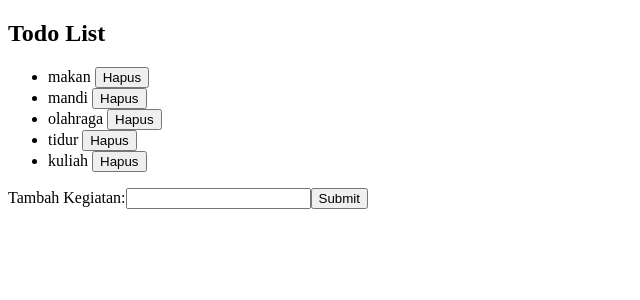
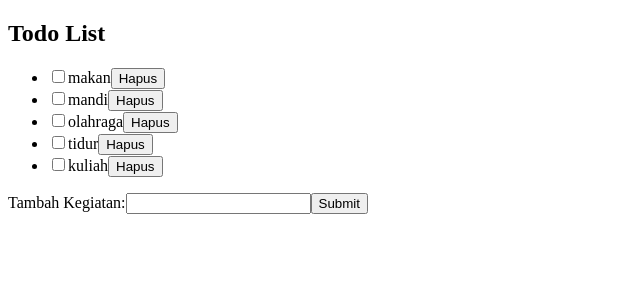
Before and after one commit to Hadoooyyy/32-pbk-uts-233510483, a Vue app: page / in a window 1280 px wide. Shown: the top 300 px of the page, without its empty margins (0-640 px from the left). Built offline with nearby package versions, Linux system fonts and the light colour scheme.

Commit message:
MENAMBAHKAN TOMBOL CEKLIS UNTUK MENANDAI KEGIATAN YANG SUDAH DI KERJAKAN

```diff
--- a/src/components/HelloWorld.vue
+++ b/src/components/HelloWorld.vue
@@ -3,6 +3,7 @@ import { ref } from 'vue'
 
 const activities = ref(['makan', 'mandi', 'olahraga', 'tidur', 'kuliah'])
 const newActivity = ref('')
+const doneActivities = ref(new Set())
 
 function addActivity() {
   if (newActivity.value.trim() !== '') {
@@ -13,6 +14,25 @@ function addActivity() {
 
 function removeActivity(index) {
   activities.value.splice(index, 1)
+  doneActivities.value.delete(index)
+  // Adjust doneActivities set for shifted indices
+  const newDone = new Set()
+  doneActivities.value.forEach(i => {
+    if (i > index) {
+      newDone.add(i - 1)
+    } else if (i < index) {
+      newDone.add(i)
+    }
+  })
+  doneActivities.value = newDone
+}
+
+function toggleDone(index) {
+  if (doneActivities.value.has(index)) {
+    doneActivities.value.delete(index)
+  } else {
+    doneActivities.value.add(index)
+  }
 }
 </script>
 
@@ -21,7 +41,8 @@ function removeActivity(index) {
     <h2>Todo List</h2>
     <ul>
       <li v-for="(activity, index) in activities" :key="index">
-        {{ activity }}
+        <input type="checkbox" :checked="doneActivities.has(index)" @change="toggleDone(index)" />
+        <span>{{ activity }}</span>
         <button @click="removeActivity(index)">Hapus</button>
       </li>
     </ul>
```
